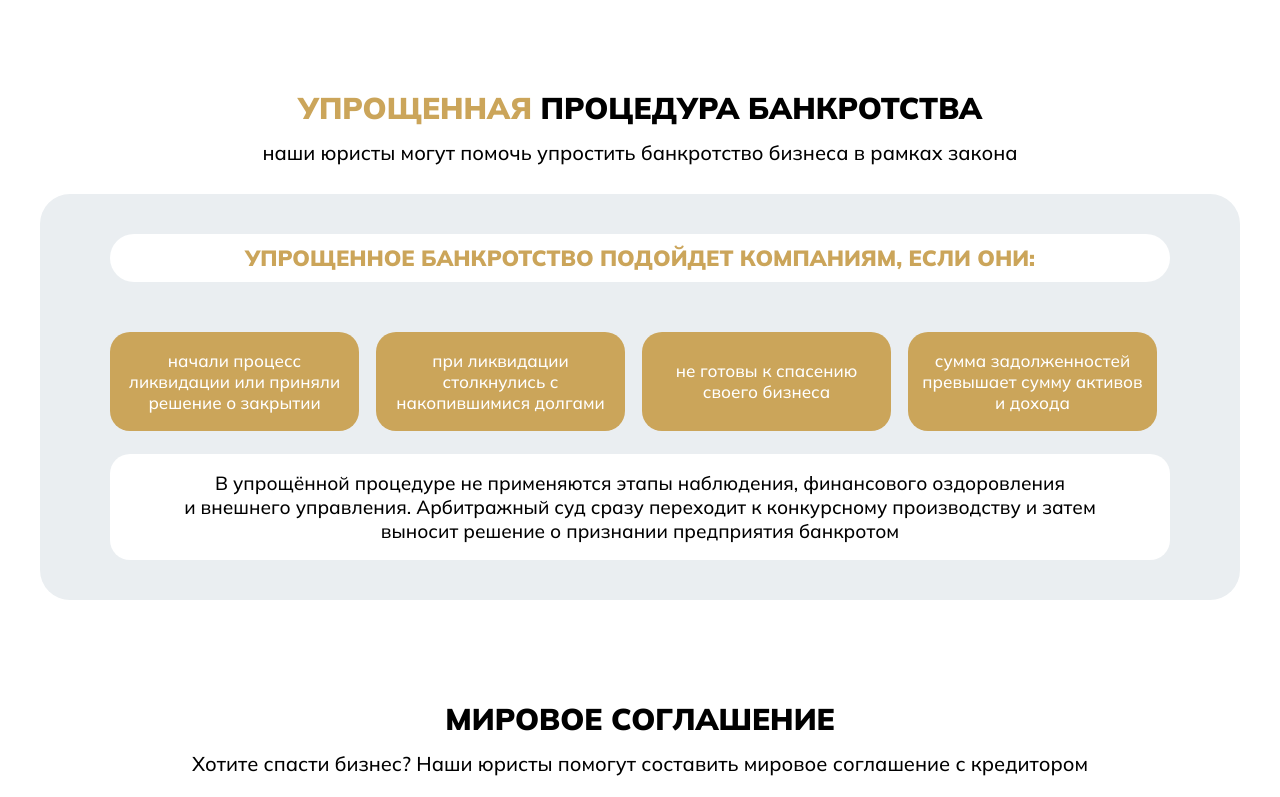
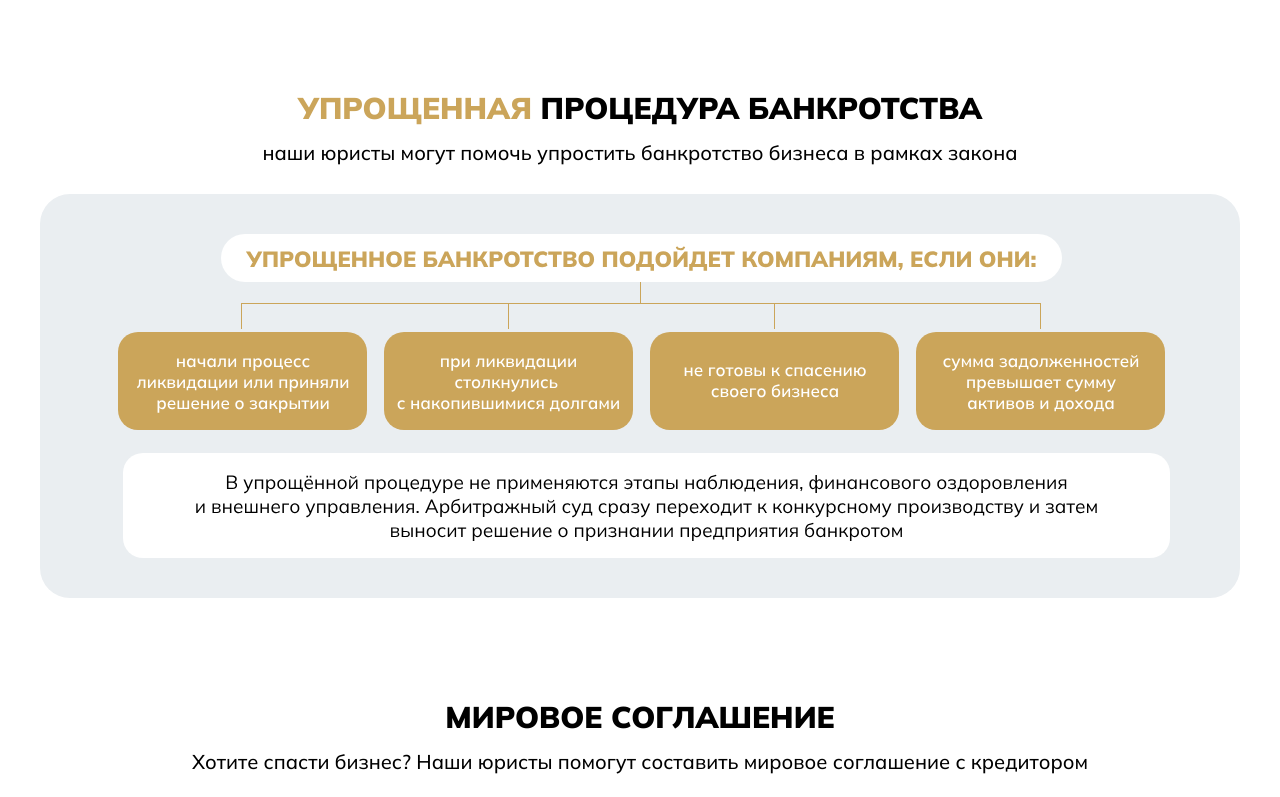
Before and after one commit to cyrox007/favorit.tmpl.local, a plain HTML site: page index.html in a window 1280 px wide. Shown: the part 2704-3501 px from the top of the page. Drawn offline with Linux system fonts and the light colour scheme.

Commit message:
fixed layout

```diff
--- a/index.html
+++ b/index.html
@@ -565,7 +565,7 @@
         </section>
         <section class="section jobs" style="margin-top: 100px;">
             <h2 class="jobs__header">
-                как <span class="primary" >будет проходить</span> наша с вами работа?
+                <span class="primary" >Этапы</span> юридического споровождения
             </h2>
             <div class="jobs__file">
                 <span class="jobs__text">
@@ -586,7 +586,8 @@
             <span class="simplified-system__subtitle">
                 наши юристы могут помочь упростить банкротство бизнеса в рамках закона
             </span>
-            <div class="simplified-system__content">
+            <div class="simplified-system__content"></div>
+            <!-- <div class="simplified-system__content">
                 <h3 class="simplified-system__content_title">Упрощенное банкротство подойдет компаниям, если они:</h3>
                 <div class="simplified-system__content_blocks">
                     <div class="simplified-system__content_blocks--item">начали процесс ликвидации или приняли решение о закрытии</div>
@@ -597,7 +598,7 @@
                 <div class="simplified-system__content_underblock">
                     <span>В упрощённой процедуре не применяются этапы наблюдения, финансового оздоровления и внешнего управления. Арбитражный суд сразу переходит к конкурсному производству и затем выносит решение о признании предприятия банкротом</span>
                 </div>
-            </div>
+            </div> -->
         </section>
         <section class="section settlement-agreement">
             <h2 class="settlement-agreement__header">
--- a/style.css
+++ b/style.css
@@ -838,67 +838,22 @@ button {
   }
 }
 .simplified-system__content {
-  max-width: 1200px;
+  margin-top: 30px;
+  background-image: url(./images/procedure.svg);
+  background-repeat: no-repeat;
+  background-size: contain;
+  min-height: 716px;
+  max-width: 400px;
   width: 100%;
-  margin-top: 30px;
-  padding: 40px 70px;
-  background-color: #EAEEF1;
-  border-radius: 30px;
-}
-.simplified-system__content_title {
-  background-color: white;
-  border-radius: 100px;
-  font-size: 22px;
-  padding: 10px 25px;
-  text-align: center;
-  text-transform: uppercase;
-  color: #CBA55A;
-}
-@media screen and (max-width: 991px) {
-  .simplified-system__content_title {
-    font-size: 16px;
-  }
-}
-.simplified-system__content_blocks {
-  margin-top: 50px;
-  margin-bottom: 23px;
-  display: flex;
-  gap: 17px;
-}
-@media screen and (max-width: 991px) {
-  .simplified-system__content_blocks {
-    flex-direction: column;
-    align-items: center;
-  }
-}
-.simplified-system__content_blocks--item {
-  flex: 1 1 0px;
-  max-width: 249px;
-  width: 100%;
-  padding: 18px 13px;
-  display: flex;
-  align-items: center;
-  background-color: #CBA55A;
-  color: white;
-  font-size: 17px;
-  text-align: center;
-  border-radius: 20px;
-}
-.simplified-system__content_underblock {
-  padding: 17px 70px;
-  border-radius: 20px;
-  background-color: #fff;
-  font-size: 19px;
-  font-weight: 400;
-  line-height: 24px;
-  letter-spacing: 0em;
-  text-align: center;
-}
-@media screen and (max-width: 991px) {
-  .simplified-system__content_underblock {
-    padding: 15px 11px;
-    font-size: 15px;
-    line-height: 19px;
+}
+@media screen and (min-width: 1200px) {
+  .simplified-system__content {
+    background-image: url(./images/procedure-desktop.svg);
+    background-repeat: no-repeat;
+    /* background-position: center 30%; */
+    background-size: auto;
+    max-width: 1200px;
+    min-height: 404px;
   }
 }
 
@@ -2140,7 +2095,7 @@ button {
 }
 
 .jobs {
-  background-image: url("./images/jobs.svg");
+  background-image: url("./images/jobs2.svg");
   background-repeat: no-repeat;
   background-position: center 30%;
   background-size: auto;
@@ -2158,9 +2113,9 @@ button {
 }
 @media screen and (min-width: 1200px) {
   .jobs {
-    background-image: url("./images/jobs-desktop.svg");
+    background-image: url("./images/jobs-desktop2.svg");
     background-repeat: no-repeat;
-    background-position: center center;
+    /* background-position: center center; */
     background-size: contain;
     height: 900px;
     display: grid;
```
Also changed, not shown: images/jobs-desktop2.svg (added), images/jobs2.svg (added), images/procedure-desktop.svg (added), images/procedure.svg (added).
